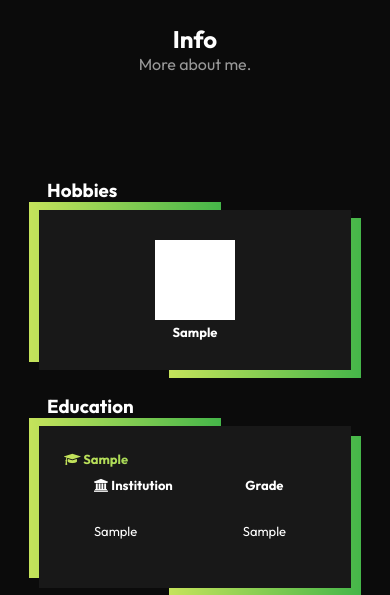
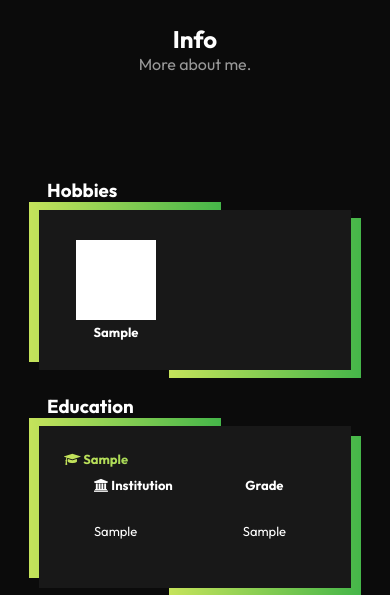
Before and after one commit to dequavious/portfolioWebsite, a Django app: page / in a window 390 px wide. Shown: the part 4315-4910 px from the top of the page. Run offline with Django 3.2, Linux system fonts and the light colour scheme; tables that the repository leaves empty hold one stand-in row (values such as "Sample post"); grey boxes marked "Sample" are stand-in pictures; some libraries are stand-ins or nearby versions.

Commit message:
update responsiveness

```diff
--- a/static/css/portfolio/_hobbies.scss
+++ b/static/css/portfolio/_hobbies.scss
@@ -13,6 +13,7 @@
     filter: brightness(0) invert(1);
   }
   h3 {
+    white-space: nowrap;
     font-size: small;
   }
 }
--- a/static/css/portfolio/_mediaQueries.scss
+++ b/static/css/portfolio/_mediaQueries.scss
@@ -241,14 +241,14 @@
   }
 }
 
-@media only screen and (min-width: 280px) and (max-width: 408px) {
+@media only screen and (min-width: 280px) and (max-width: 389px) {
   .hobbies-container {
     display: flex;
     flex-direction: column;
   }
 }
 
-@media only screen and (min-width: 409px) and (max-width: 600px) {
+@media only screen and (min-width: 390px) and (max-width: 600px) {
   .hobbies-container {
       display: grid;
       grid-template-columns: repeat(2, 1fr);
--- a/static/css/portfolio/index.css
+++ b/static/css/portfolio/index.css
@@ -758,13 +758,13 @@ footer .section .brand h2 {
     width: 75%;
   }
 }
-@media only screen and (min-width: 280px) and (max-width: 408px) {
+@media only screen and (min-width: 280px) and (max-width: 389px) {
   .hobbies-container {
     display: flex;
     flex-direction: column;
   }
 }
-@media only screen and (min-width: 409px) and (max-width: 600px) {
+@media only screen and (min-width: 390px) and (max-width: 600px) {
   .hobbies-container {
     display: grid;
     grid-template-columns: repeat(2, 1fr);
@@ -955,6 +955,7 @@ footer .section .brand h2 {
   filter: brightness(0) invert(1);
 }
 .hobby h3 {
+  white-space: nowrap;
   font-size: small;
 }
 
```
Also changed, not shown: 1 other file.
